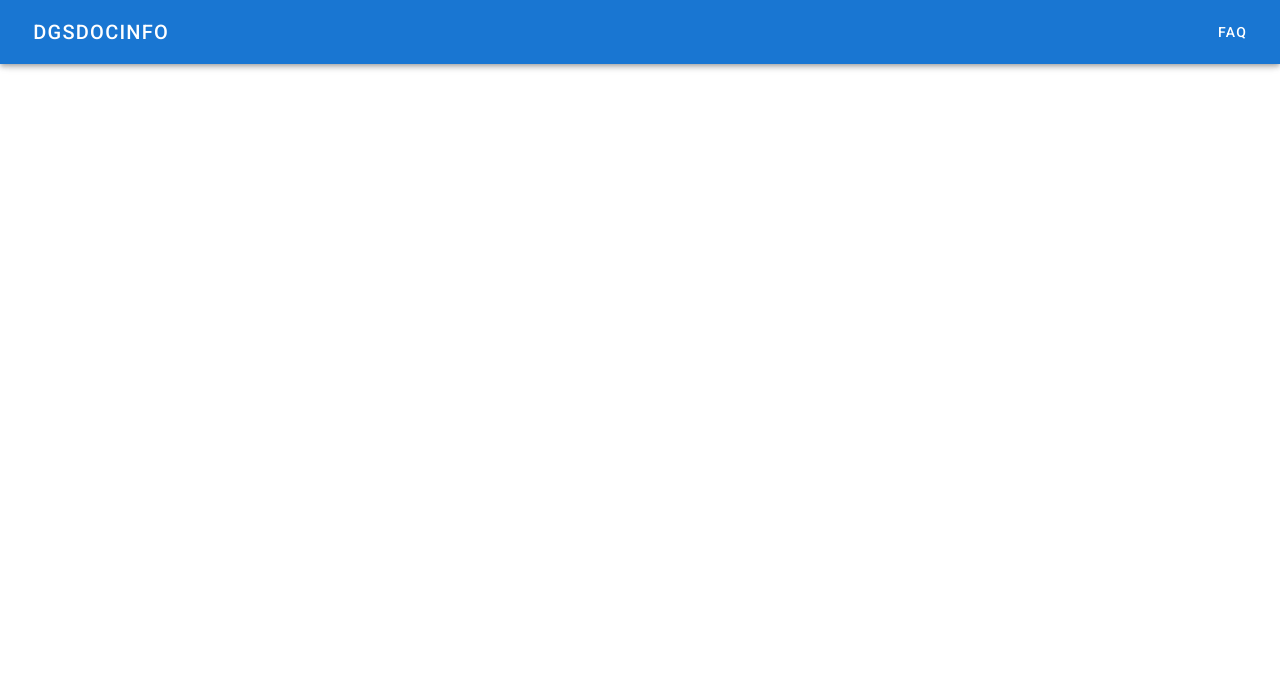
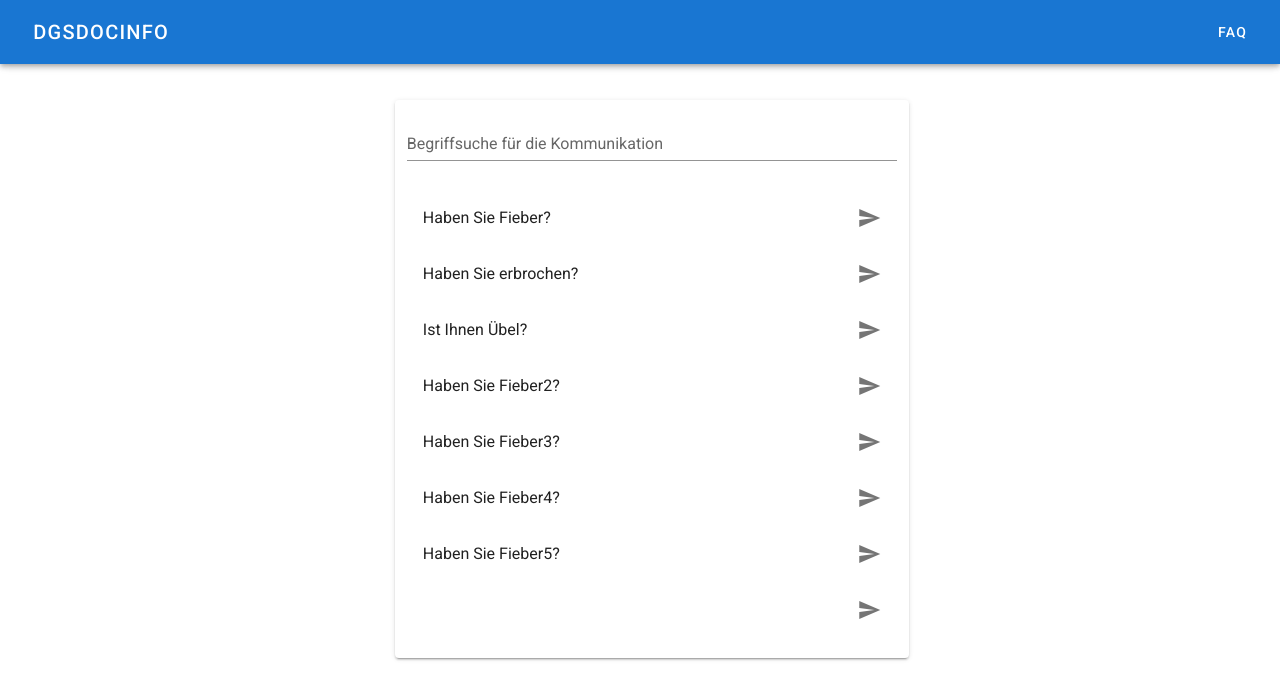
Before and after one commit to DGSDoktorUndInformation/DGSDoktorUndInformation, a Vue app in the folder webapp/: page /#/session in a window 1280 px wide. Shown: the top 700 px of the page. Built offline with nearby package versions, Linux system fonts and the light colour scheme.

Commit message:
Zwischenstand Begriffsuche

```diff
--- a/webapp/src/components/SessionStart.vue
+++ b/webapp/src/components/SessionStart.vue
@@ -1,6 +1,6 @@
 <template>
     <v-container>
-        <v-row justify align="center">
+        <v-row align="center">
             <v-col>
                 <v-row justify="center" align="center">
                     <v-form
@@ -25,6 +25,7 @@
 
 <script>
     import axios from "axios";
+
     export default {
         name: "SessionStart",
         data: () => ({
@@ -35,10 +36,11 @@
             ]
         }),
         methods: {
-            submit() {
-                if(this.sessionkey) {
-                axios.get("/session/"+this.sessionkey).then(response => console.log(response.data))
-            }}
+            async submit() {
+                this.$refs.form.validate();
+                const result = await axios.get("/session/" + this.sessionkey);
+                await this.$router.push({name: "Session", params: {data: result.data}});
+            }
 
         }
     }
--- /dev/null
+++ b/webapp/src/components/Suche.vue
@@ -0,0 +1,49 @@
+<template>
+    <v-container>
+        <v-text-field label="Begriffsuche für die Kommunikation" v-model="text"></v-text-field>
+        <v-list>
+            <v-list-item
+                    v-for="i in items" :key="i.nachrichtenText"
+                    @click="sendMessage(i)">
+                <v-list-item-content>
+                    <v-list-item-title v-text="i.nachrichtenText"></v-list-item-title>
+                </v-list-item-content>
+                <v-list-item-icon>
+                    <v-icon>mdi-send</v-icon>
+                </v-list-item-icon>
+            </v-list-item>
+        </v-list>
+    </v-container>
+</template>
+
+<script>
+    export default {
+        name: "Suche",
+        data: () => ({
+            text: "",
+        }),
+        methods: {
+            sendMessage(message) {
+                console.log(message);
+            }
+        },
+        computed: {
+            items() {
+                return [
+                    {nachrichtenText: 'Haben Sie Fieber?'},
+                    {nachrichtenText: 'Haben Sie erbrochen?'},
+                    {nachrichtenText: 'Ist Ihnen Übel?'},
+                    {nachrichtenText: 'Haben Sie Fieber2?'},
+                    {nachrichtenText: 'Haben Sie Fieber3?'},
+                    {nachrichtenText: 'Haben Sie Fieber4?'},
+                    {nachrichtenText: 'Haben Sie Fieber5?'},
+                    {nachrichtenText: this.text}
+                ]
+            }
+        }
+    }
+</script>
+
+<style scoped>
+
+</style>
--- a/webapp/src/router/index.js
+++ b/webapp/src/router/index.js
@@ -3,6 +3,7 @@ import VueRouter from 'vue-router'
 import Home from '../views/Home.vue'
 import Faq from "../views/Faq";
 import AnleitungAerzte from "../views/AnleitungAerzte";
+import Session from "../views/Session";
 
 Vue.use(VueRouter)
 
@@ -16,6 +17,12 @@ const routes = [
     path: '/anleitung-aerzte',
     name: 'AnleitungAerzte',
     component: AnleitungAerzte
+  },
+  {
+    path: '/session',
+    name: 'Session',
+    component: Session,
+    props: true
   },
   {
     path: '/about',
--- a/webapp/src/views/Session.vue
+++ b/webapp/src/views/Session.vue
@@ -1,10 +1,41 @@
 <template>
+    <v-container fluid>
+        <v-row>
+            <v-col cols="auto"></v-col>
+            <v-row class="flex-column ma-3 pa-6">
+                <v-card>
+<!--                    Dolmetscher, Kontakt, Selbsttest -->
+                </v-card>
+            </v-row>
+            <v-row class="flex-column ma-3 pa-6" >
+                <v-card>
+                    <suche/>
+                </v-card>
+            </v-row>
+            <v-row class="flex-column ma-3 pa-6">
+                <v-card>
+<!--                    Chat           -->
+                </v-card>
+            </v-row>
+        </v-row>
+
+
+    </v-container>
 
 </template>
 
 <script>
+    import Suche from "../components/Suche";
+
     export default {
-        name: "Session"
+        name: "Session",
+        components: {Suche},
+        props: {
+            data: {
+                type: Object,
+                required: true
+            }
+        }
     }
 </script>
 
```
Lines whose indentation alone changed are shown as unchanged.
